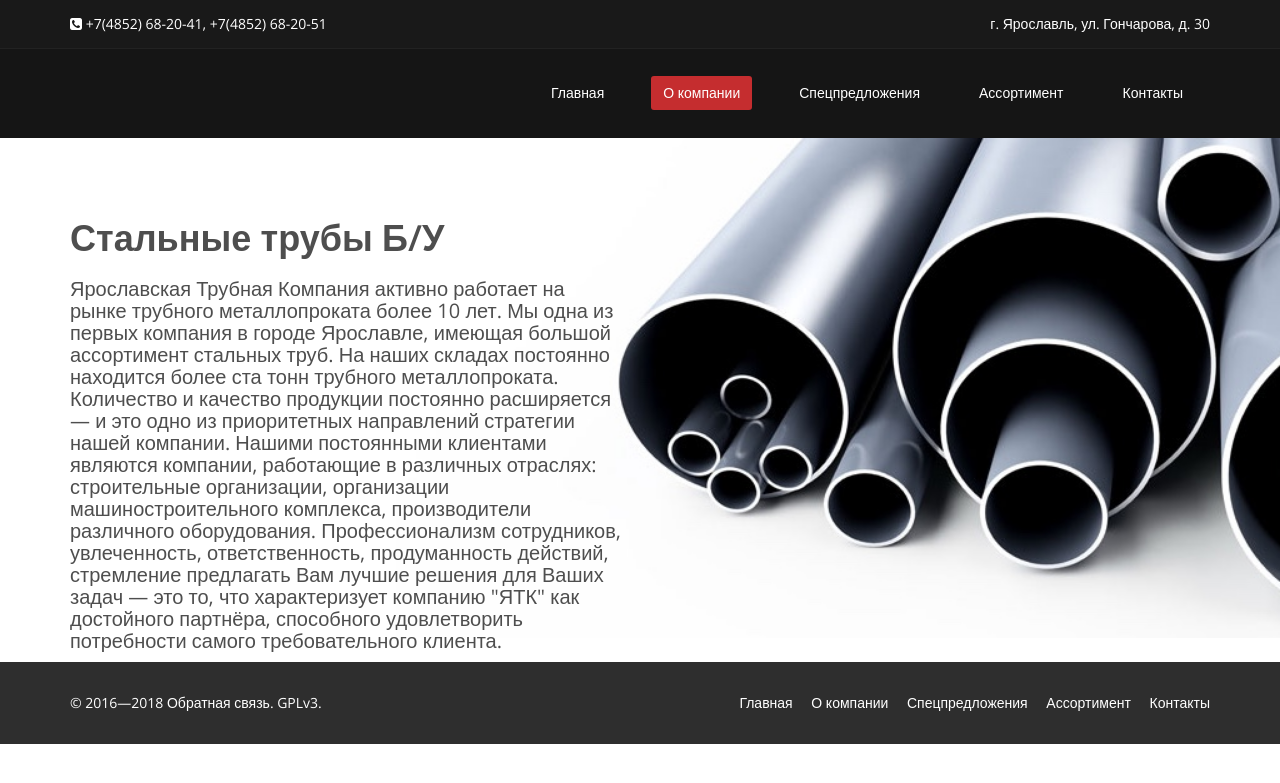
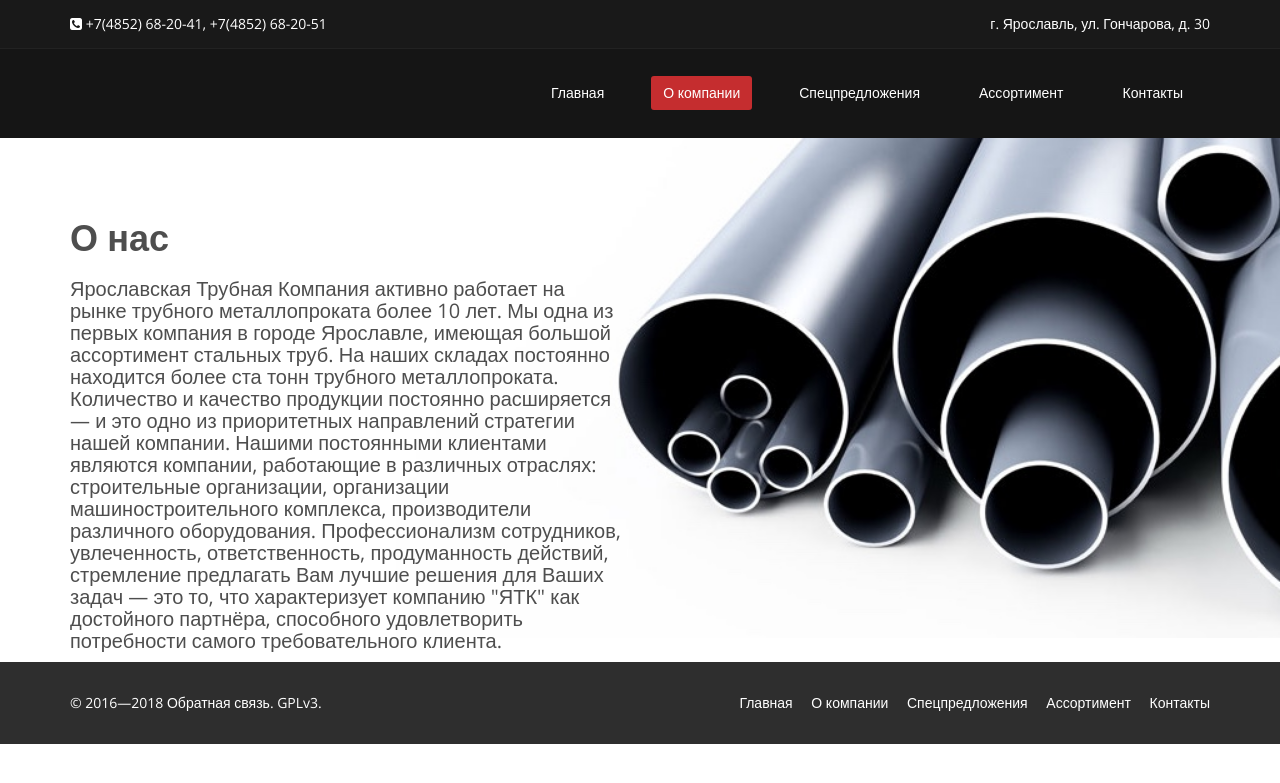
Before and after one commit to seven-4-seven/seven-4-seven.github.io, a Jekyll site: the page about.html, which Jekyll copies as it is, in a window 1280 px wide. Shown: the top 783 px of the page. Built offline with Jekyll 4.4.1, drawn with Linux system fonts in a browser that asks for light colours.

Commit message:
Update about.html

```diff
--- a/about.html
+++ b/about.html
@@ -110,7 +110,7 @@
                         <div class="row">
                             <div class="col-sm-6 float-right">
                                 <div class="carousel-content">
-                                    <h1 class="animation animated-item-1">Стальные трубы Б/У</h1>
+                                    <h1 class="animation animated-item-1">О нас</h1>
                                     <h2 class="animation animated-item-2 normal-text">Ярославская Трубная Компания активно работает на рынке трубного металлопроката более 10 лет.
 Мы одна из первых компания в городе Ярославле, имеющая большой ассортимент стальных труб. На наших складах
 постоянно находится более ста тонн трубного металлопроката.
```
